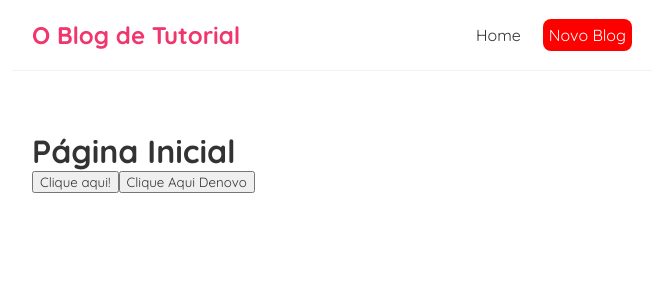
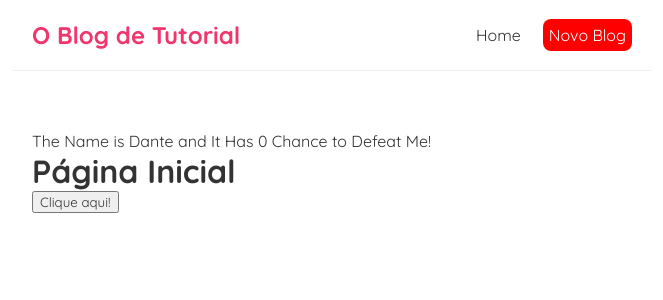
Before and after one commit to Gui37/blog-react-tutorial, a React (Create React App) app: page / in a window 1280 px wide. Shown: the top 300 px of the page, without its empty margins (308-971 px from the left). Built offline with nearby package versions, Linux system fonts and the light colour scheme.

Commit message:
using State hook

```diff
--- a/src/Home.js
+++ b/src/Home.js
@@ -1,15 +1,16 @@
+import { useState } from "react";
 const Home = () =>{
+    const [name, setName] = useState('The Name is Dante');
+    const [value, setValue] = useState('and It Has ' + 0 + ' Chance to Defeat Me!');
     const handleClick = () => {
-        console.log("Hello There");
-    }
-    const handleClickAgain = (name) =>{
-        console.log("Hello There! "+ name)
+        setName('The Name is Vergil');
+        setValue('and It Has ' + Math.random() + ' Chance to Defeat Me!');
     }
     return(
         <div className="home">
+            <p>{name} {value}</p>
             <h1>Página Inicial</h1>
             <button onClick={handleClick}>Clique aqui!</button>
-            <button onClick={() =>handleClickAgain("Antonio")}>Clique Aqui Denovo</button>
         </div>
     );
 }
```
